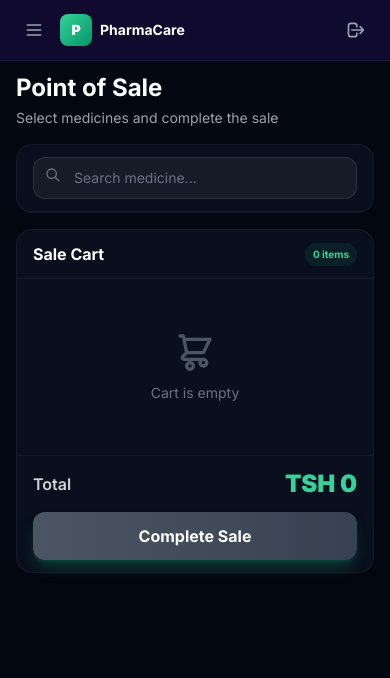
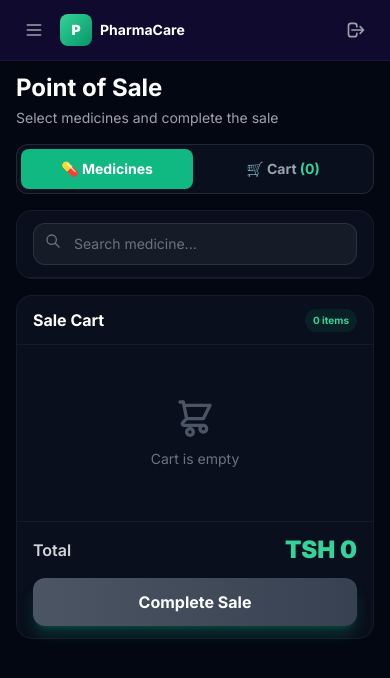
Before and after one commit to Heiselaizer5/pharmacare, a Flask app: page /sales in a window 390 px wide. Shown: the top 678 px of the page. Run offline with Flask 3, Linux system fonts and the light colour scheme; a user stored in the database is signed in; data that the repository does not hold is empty; some libraries are stand-ins or nearby versions.

Commit message:
POS mobile fix + Dashboard mobile + Deploy files

```diff
--- a/templates/sales.html
+++ b/templates/sales.html
@@ -7,9 +7,15 @@
         <p class="text-gray-400 mt-1 text-sm">Select medicines and complete the sale</p>
     </div>
 
+    <!-- Mobile: Tab Switcher -->
+    <div class="lg:hidden flex bg-gray-900/50 border border-white/10 rounded-xl p-1 gap-1">
+        <button id="tab-medicines" onclick="showTab('medicines')" class="flex-1 py-2.5 rounded-lg text-sm font-bold bg-primary-500 text-white transition-all">💊 Medicines</button>
+        <button id="tab-cart" onclick="showTab('cart')" class="flex-1 py-2.5 rounded-lg text-sm font-bold text-gray-400 transition-all">🛒 Cart <span id="mobile-cart-badge" class="text-primary-400">(0)</span></button>
+    </div>
+
     <div class="grid grid-cols-1 lg:grid-cols-12 gap-4 md:gap-6">
         <!-- Medicine Selection -->
-        <div class="lg:col-span-7 bg-gray-900/50 border border-white/5 rounded-2xl overflow-hidden">
+        <div id="panel-medicines" class="lg:col-span-7 bg-gray-900/50 border border-white/5 rounded-2xl overflow-hidden">
             <div class="px-4 md:px-6 py-3 md:py-4 border-b border-white/5">
                 <div class="relative">
                     <input type="text" id="search-input" placeholder="Search medicine..."
@@ -17,19 +23,19 @@
                     <svg class="absolute left-3 top-2.5 md:top-3 w-4 h-4 md:w-5 md:h-5 text-gray-500" fill="none" stroke="currentColor" viewBox="0 0 24 24"><path stroke-linecap="round" stroke-linejoin="round" stroke-width="2" d="M21 21l-6-6m2-5a7 7 0 11-14 0 7 7 0 0114 0z"/></svg>
                 </div>
             </div>
-            <div class="max-h-[400px] lg:max-h-[500px] overflow-y-auto">
+            <div class="max-h-[50vh] lg:max-h-[500px] overflow-y-auto">
                 <!-- Mobile: Card layout -->
                 <div id="medicine-cards" class="lg:hidden divide-y divide-white/5">
                     {% for med in medicines %}
                     <div class="px-4 py-3 flex items-center justify-between hover:bg-white/5 transition" data-name="{{ med['name']|lower }}" data-id="{{ med['id'] }}" data-price="{{ med['selling_price'] }}" data-stock="{{ med['stock_qty'] }}" data-medname="{{ med['name'] }}">
-                        <div class="min-w-0">
+                        <div class="min-w-0 flex-1">
                             <p class="text-sm font-semibold text-white truncate">{{ med['name'] }}</p>
                             <div class="flex items-center gap-2 mt-1">
                                 <span class="text-xs font-bold text-primary-400">TSH {{ "{:,.0f}".format(med['selling_price']) }}</span>
-                                <span class="text-[10px] font-bold px-1.5 py-0.5 rounded-full {% if med['stock_qty'] <= 10 %}bg-red-500/10 text-red-400{% else %}bg-primary-500/10 text-primary-400{% endif %}">{{ med['stock_qty'] }}</span>
+                                <span class="text-[10px] font-bold px-1.5 py-0.5 rounded-full {% if med['stock_qty'] <= 10 %}bg-red-500/10 text-red-400{% else %}bg-primary-500/10 text-primary-400{% endif %}">{{ med['stock_qty'] }} left</span>
                             </div>
                         </div>
-                        <button onclick="addToCard(this.closest('[data-id]'))" class="px-3 py-1.5 bg-primary-500 text-white hover:bg-primary-600 rounded-lg text-xs font-bold transition shrink-0 ml-3 shadow shadow-primary-500/25">+ Add</button>
+                        <button onclick="addToCard(this.closest('[data-id]'))" class="px-3 py-1.5 bg-primary-500 text-white hover:bg-primary-600 rounded-lg text-xs font-bold transition shrink-0 ml-3 shadow shadow-primary-500/25 active:scale-95">+ Add</button>
                     </div>
                     {% endfor %}
                 </div>
@@ -65,13 +71,13 @@
         </div>
 
         <!-- Cart -->
-        <div class="lg:col-span-5 bg-gray-900/50 border border-white/5 rounded-2xl flex flex-col">
+        <div id="panel-cart" class="lg:col-span-5 bg-gray-900/50 border border-white/5 rounded-2xl flex flex-col">
             <div class="px-4 md:px-6 py-3 md:py-4 border-b border-white/5 flex items-center justify-between">
                 <h3 class="text-base md:text-lg font-bold text-white">Sale Cart</h3>
                 <span id="cart-badge" class="px-2 md:px-3 py-1 rounded-full text-[10px] md:text-xs font-bold bg-primary-500/10 text-primary-400">0 items</span>
             </div>
 
-            <div class="flex-1 overflow-y-auto max-h-[280px] lg:max-h-[320px] p-3 md:p-4">
+            <div class="flex-1 overflow-y-auto max-h-[30vh] lg:max-h-[320px] p-3 md:p-4">
                 <div id="cart-empty" class="py-10 md:py-12 text-center text-gray-500 text-sm">
                     <svg class="w-10 h-10 md:w-12 md:h-12 mx-auto mb-3 text-gray-600" fill="none" stroke="currentColor" viewBox="0 0 24 24"><path stroke-linecap="round" stroke-linejoin="round" stroke-width="2" d="M3 3h2l.4 2M7 13h10l4-8H5.4M7 13L5.4 5M7 13l-2.293 2.293c-.63.63-.184 1.707.707 1.707H17m0 0a2 2 0 100 4 2 2 0 000-4zm-8 2a2 2 0 100 4 2 2 0 000-4z"/></svg>
                     Cart is empty
@@ -96,6 +102,31 @@
 <script>
 let cart = [];
 
+// Mobile tab switching
+function showTab(tab) {
+    const medsPanel = document.getElementById('panel-medicines');
+    const cartPanel = document.getElementById('panel-cart');
+    const tabMeds = document.getElementById('tab-medicines');
+    const tabCart = document.getElementById('tab-cart');
+    if (tab === 'medicines') {
+        medsPanel.classList.remove('hidden');
+        cartPanel.classList.add('hidden');
+        tabMeds.className = 'flex-1 py-2.5 rounded-lg text-sm font-bold bg-primary-500 text-white transition-all';
+        tabCart.className = 'flex-1 py-2.5 rounded-lg text-sm font-bold text-gray-400 transition-all';
+    } else {
+        medsPanel.classList.add('hidden');
+        cartPanel.classList.remove('hidden');
+        tabCart.className = 'flex-1 py-2.5 rounded-lg text-sm font-bold bg-primary-500 text-white transition-all';
+        tabMeds.className = 'flex-1 py-2.5 rounded-lg text-sm font-bold text-gray-400 transition-all';
+    }
+}
+
+// On desktop, always show both panels
+if (window.innerWidth >= 1024) {
+    document.getElementById('panel-medicines').classList.remove('hidden');
+    document.getElementById('panel-cart').classList.remove('hidden');
+}
+
 function addToCard(row) {
     addToCart(row);
 }
@@ -114,6 +145,11 @@ function addToCart(row) {
         cart.push({ id, name, price, qty: 1, stock });
     }
     renderCart();
+
+    // Auto-switch to cart on mobile after adding
+    if (window.innerWidth < 1024) {
+        showTab('cart');
+    }
 }
 
 function removeFromCart(id) {
@@ -134,6 +170,7 @@ function renderCart() {
     const container = document.getElementById('cart-items');
     const empty = document.getElementById('cart-empty');
     const badge = document.getElementById('cart-badge');
+    const mobileBadge = document.getElementById('mobile-cart-badge');
     const total = document.getElementById('cart-total');
     const btn = document.getElementById('checkout-btn');
 
@@ -142,6 +179,7 @@ function renderCart() {
         container.innerHTML = '';
         btn.disabled = true;
         badge.textContent = '0 items';
+        if (mobileBadge) mobileBadge.textContent = '(0)';
         total.textContent = 'TSH 0';
         return;
     }
@@ -158,29 +196,28 @@ function renderCart() {
                 <p class="text-[10px] md:text-xs text-gray-400">TSH ${item.price.toLocaleString()} ea</p>
             </div>
             <div class="flex items-center gap-1 md:gap-2 shrink-0">
-                <button onclick="changeQty(${item.id},-1)" class="w-6 h-6 md:w-7 md:h-7 rounded-lg bg-white/10 text-gray-300 hover:bg-white/20 font-bold text-xs md:text-sm transition">-</button>
-                <span class="w-5 md:w-6 text-center text-xs md:text-sm font-bold text-white">${item.qty}</span>
-                <button onclick="changeQty(${item.id},1)" class="w-6 h-6 md:w-7 md:h-7 rounded-lg bg-white/10 text-gray-300 hover:bg-white/20 font-bold text-xs md:text-sm transition">+</button>
+                <button onclick="changeQty(${item.id},-1)" class="w-7 h-7 rounded-lg bg-white/10 text-gray-300 hover:bg-white/20 font-bold text-sm transition active:scale-95">-</button>
+                <span class="w-6 text-center text-sm font-bold text-white">${item.qty}</span>
+                <button onclick="changeQty(${item.id},1)" class="w-7 h-7 rounded-lg bg-white/10 text-gray-300 hover:bg-white/20 font-bold text-sm transition active:scale-95">+</button>
             </div>
-            <p class="text-xs md:text-sm font-bold text-primary-400 w-16 md:w-24 text-right shrink-0">TSH ${sub.toLocaleString()}</p>
-            <button onclick="removeFromCart(${item.id})" class="text-gray-500 hover:text-red-400 transition shrink-0">
-                <svg class="w-3.5 h-3.5 md:w-4 md:h-4" fill="none" stroke="currentColor" viewBox="0 0 24 24"><path stroke-linecap="round" stroke-linejoin="round" stroke-width="2" d="M6 18L18 6M6 6l12 12"/></svg>
+            <p class="text-xs md:text-sm font-bold text-primary-400 w-20 md:w-24 text-right shrink-0">TSH ${sub.toLocaleString()}</p>
+            <button onclick="removeFromCart(${item.id})" class="text-gray-500 hover:text-red-400 transition shrink-0 p-1">
+                <svg class="w-4 h-4" fill="none" stroke="currentColor" viewBox="0 0 24 24"><path stroke-linecap="round" stroke-linejoin="round" stroke-width="2" d="M6 18L18 6M6 6l12 12"/></svg>
             </button>
         </div>`;
     }).join('');
 
     badge.textContent = `${count} item${count>1?'s':''}`;
+    if (mobileBadge) mobileBadge.textContent = `(${count})`;
     total.textContent = `TSH ${sum.toLocaleString()}`;
     btn.disabled = false;
 }
 
 document.getElementById('search-input').addEventListener('input', function() {
     const q = this.value.toLowerCase();
-    // Desktop table
     document.querySelectorAll('#medicine-list tr').forEach(row => {
         row.style.display = row.dataset.name.includes(q) ? '' : 'none';
     });
-    // Mobile cards
     document.querySelectorAll('#medicine-cards [data-id]').forEach(card => {
         card.style.display = card.dataset.name.includes(q) ? '' : 'none';
     });
```
Also changed, not shown: templates/dashboard.html (+59 -67 lines).
